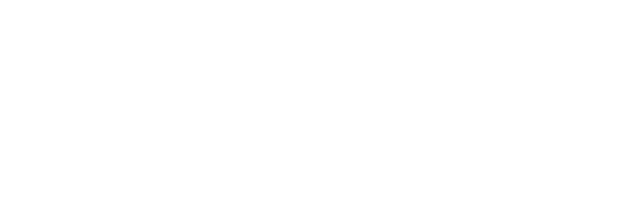
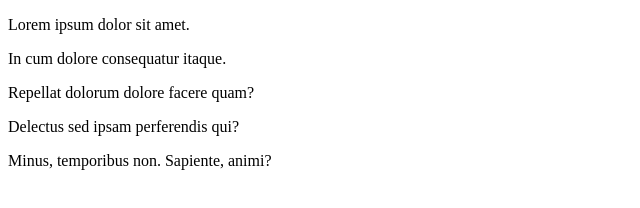
Before and after one commit to zubeyir01/kodluyoruzilkrepo, a plain HTML site: page index.html in a window 1280 px wide. Shown: the whole page, without its empty margins (0-640 px from the left). Drawn offline with Linux system fonts and the light colour scheme.

Commit message:
html dosyasi degisti

```diff
--- a/index.html
+++ b/index.html
@@ -7,6 +7,10 @@
     <title>Document</title>
 </head>
 <body>
-
+    <p>Lorem ipsum dolor sit amet.</p>
+    <p>In cum dolore consequatur itaque.</p>
+    <p>Repellat dolorum dolore facere quam?</p>
+    <p>Delectus sed ipsam perferendis qui?</p>
+    <p>Minus, temporibus non. Sapiente, animi?</p>
 </body>
 </html>
```
